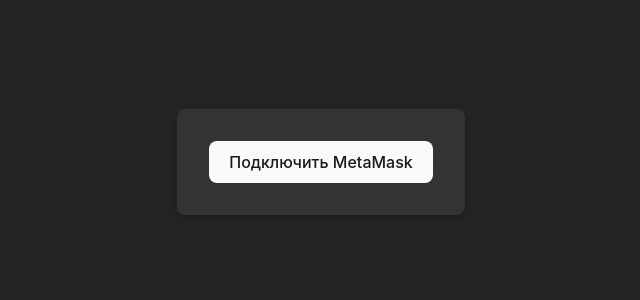
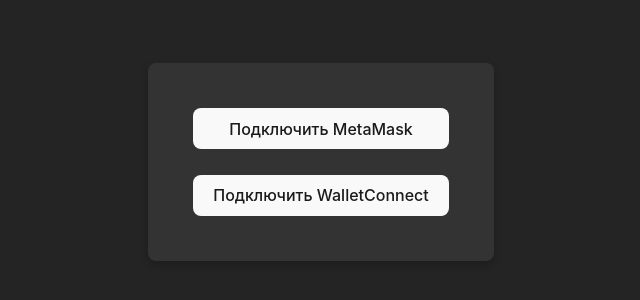
Before and after one commit to AndreiSiniauski/wallet-app, a React (Vite) app: page / in a window 1280 px wide. Shown: the part 238-538 px from the top of the page, without its empty margins (319-959 px from the left). Built offline with nearby package versions, Linux system fonts and the light colour scheme.

Commit message:
07-add walletconnect

```diff
--- a/package.json
+++ b/package.json
@@ -10,6 +10,7 @@
     "preview": "vite preview"
   },
   "dependencies": {
+    "@walletconnect/web3-provider": "^1.8.0",
     "react": "^18.2.0",
     "react-dom": "^18.2.0",
     "web3": "^4.1.1"
--- a/src/App.jsx
+++ b/src/App.jsx
@@ -3,6 +3,7 @@
 import { abi } from "./utils/contract/abiUSDT";
 import { contract } from "./utils/contract/contractUSDT";
 import { formatAddress } from "./utils/formatAddress";
+import WalletConnectProvider from "@walletconnect/web3-provider";
 
 const App = () => {
   const [address, setAddress] = useState("");
@@ -19,13 +20,13 @@
             method: "wallet_requestPermissions",
             params: [
               {
-                eth_accounts: {}
-              }
-            ]
+                eth_accounts: {},
+              },
+            ],
           })
           .then(() =>
             window.ethereum.request({
-              method: "eth_requestAccounts"
+              method: "eth_requestAccounts",
             })
           );
 
@@ -41,7 +42,10 @@
           const usdtBalance = await usdtContract.methods
             .balanceOf(selectedAddress)
             .call();
-          const formattedUsdtBalance = web3.utils.fromWei(usdtBalance, "ether");
+          const formattedUsdtBalance = web3.utils.fromWei(
+            usdtBalance,
+            "ether"
+          );
           const roundedUsdtBalance = parseFloat(formattedUsdtBalance).toFixed(
             3
           );
@@ -63,8 +67,49 @@
     setConnected(false);
   };
 
+  const connectWalletConnect = async () => {
+    try {
+      const provider = new WalletConnectProvider({
+        rpc: {
+          56: "https://bsc-dataseed.binance.org/",
+        },
+      });
+
+      await provider.enable();
+
+      const web3 = new Web3(provider);
+
+      const accounts = await web3.eth.getAccounts();
+
+      await provider.disconnect();
+
+      if (
+        Array.isArray(accounts) &&
+        accounts.length > 0 &&
+        typeof accounts[0] === "string"
+      ) {
+        const selectedAddress = accounts[0];
+        setAddress(formatAddress(selectedAddress));
+
+        const usdtContract = new web3.eth.Contract(abi, contract);
+        const usdtBalance = await usdtContract.methods
+          .balanceOf(selectedAddress)
+          .call();
+        const formattedUsdtBalance = web3.utils.fromWei(usdtBalance, "ether");
+        const roundedUsdtBalance = parseFloat(formattedUsdtBalance).toFixed(3);
+
+        setBalance(roundedUsdtBalance);
+        setConnected(true);
+      } else {
+        console.error("Не удалось подключить WalletConnect");
+      }
+    } catch (error) {
+      console.error(error);
+    }
+
+  };
+
   return (
-    <>
     <div className="modal-content">
       {connected ? (
         <div className="content">
@@ -73,10 +118,12 @@
           <button onClick={disconnectMetaMask}>Отключить MetaMask</button>
         </div>
       ) : (
+        <>
           <button onClick={connectMetaMask}>Подключить MetaMask</button>
+          <button onClick={connectWalletConnect}>Подключить WalletConnect</button>
+        </>
       )}
     </div>
-    </>
   );
 };
 
--- a/src/index.css
+++ b/src/index.css
@@ -42,6 +42,7 @@
   border-radius: 8px;
   border: 1px solid transparent;
   padding: 0.6em 1.2em;
+  margin: 0.8em;
   font-size: 1em;
   font-weight: 500;
   font-family: inherit;
@@ -74,6 +75,8 @@
 }
 
 .modal-content {
+  display: flex;
+  flex-direction: column;
   background-color: #333; /* Цвет фона контейнера */
   padding: 2rem;
   border-radius: 8px;
```
Also changed, not shown: 1 other file (tests, documents, lock files or other folders). Lines whose indentation alone changed are shown as unchanged.
